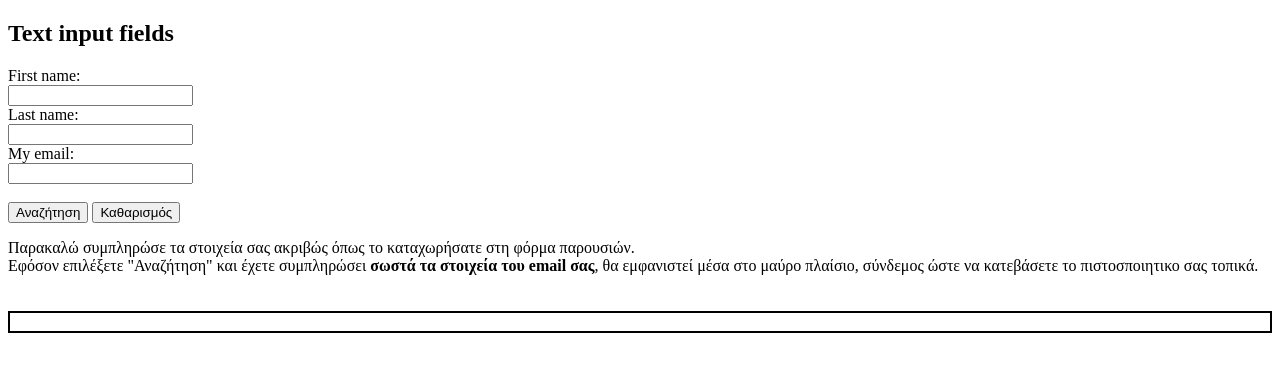
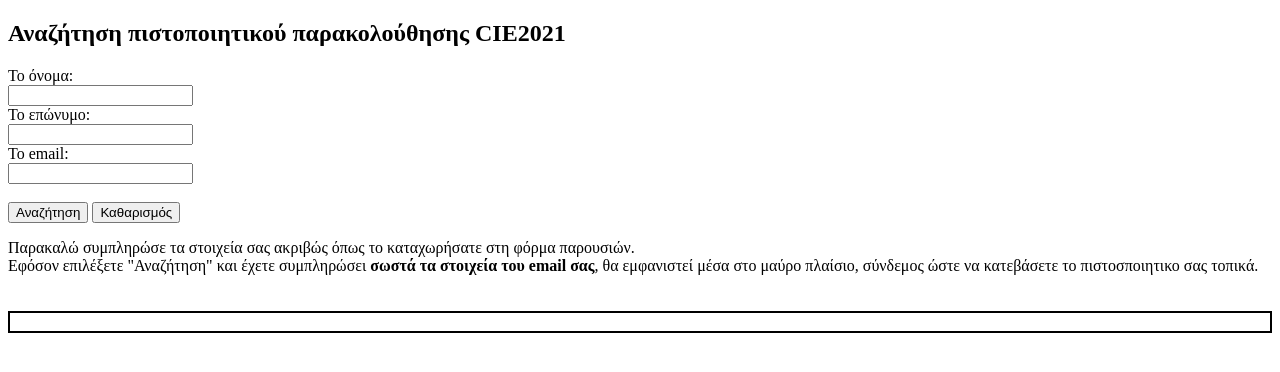
Before and after one commit to rosa666/cie-certs, a plain HTML site: page findmycert.html in a window 1280 px wide. Drawn offline with Linux system fonts and the light colour scheme.

Commit message:
Update findmycert.html

```diff
--- a/findmycert.html
+++ b/findmycert.html
@@ -2,15 +2,15 @@
 <html>
 <body>
 
-<h2>Text input fields</h2>
+<h2>Αναζήτηση πιστοποιητικού παρακολούθησης CIE2021</h2>
 
 <form id="mycerts">
-  <label for="fname">First name:</label><br>
+  <label for="fname">Το όνομα:</label><br>
   <input type="text" id="fname" name="fname" ><br>
-  <label for="lname">Last name:</label><br>
+  <label for="lname">Το επώνυμο:</label><br>
   <input type="text" id="lname" name="lname"><br>
 
-    <label for="myemail">My email:</label><br>
+    <label for="myemail">Το email:</label><br>
   <input type="text" id="myemail" name="myemail" ><br><br>
   <input type="button" id="mysubmit" value="Αναζήτηση">
   <input type="reset" id="myreset" value="Καθαρισμός"><br>
@@ -27,7 +27,9 @@
 
 
 function myFunction() {
-if (document.getElementById("myemail").value=="")  {
+myemall=document.getElementById("myemail").value;
+//alert(myemall.search("@"));
+if (myemall=="" ||  myemall.search("@")<0 )  {
 document.getElementById("erros").innerHTML="Παρακαλώ συμπληρώστε το email σας.";
 document.getElementById("erros").style.visibility="";
 } else {
```
